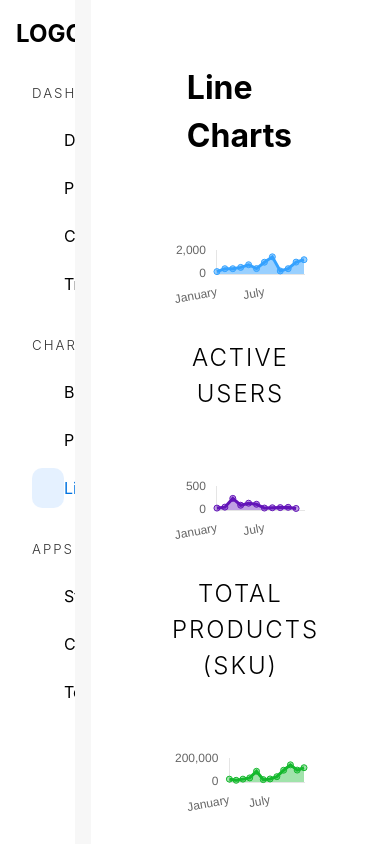
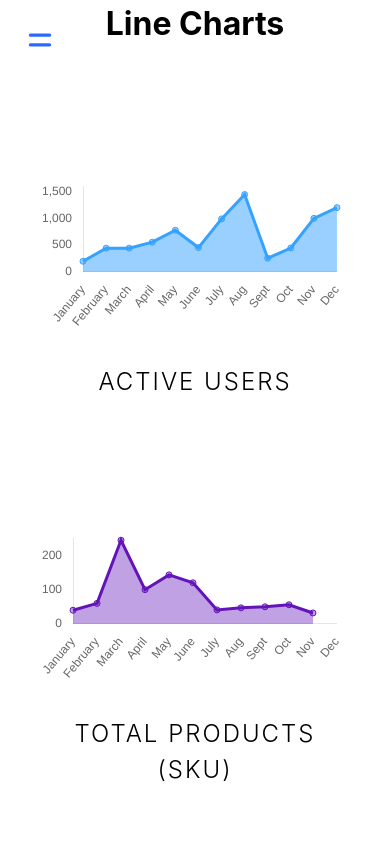
Before and after one commit to JarmanjitSingh/React_Admin_Dashboard_TS_2024, a React (Vite) app: page /admin/chart/line in a window 390 px wide. Built offline with nearby package versions, Linux system fonts and the light colour scheme.

Commit message:
responsiveness, hamburger, loader done and vercel.json added

```diff
--- a/src/App.tsx
+++ b/src/App.tsx
@@ -1,4 +1,4 @@
-import { BrowserRouter as Router, Routes, Route } from "react-router-dom";
+import { BrowserRouter as Router, Routes, Route, Link } from "react-router-dom";
 import { Suspense, lazy } from "react";
 import Loader from "./components/Loader";
 
@@ -24,6 +24,16 @@
     <Router>
       <Suspense fallback={<Loader />}>
         <Routes>
+        <Route
+            path="/"
+            element={
+              <div className="homePageDiv">
+              <Link to="/admin/dashboard">
+                <button className="visit_dashboard">Visit Dashboard</button>
+              </Link>
+              </div>
+            }
+          />
           <Route path="/admin/dashboard" element={<Dashboard />} />
           <Route path="/admin/customer" element={<Customers />} />
           <Route path="/admin/product" element={<Products />} />
--- a/src/components/AdminSidebar.tsx
+++ b/src/components/AdminSidebar.tsx
@@ -1,21 +1,76 @@
 import { Link, Location, useLocation } from "react-router-dom";
-import { RiDashboardFill, RiShoppingBag3Fill, RiCoupon3Fill } from "react-icons/ri";
+import {
+  RiDashboardFill,
+  RiShoppingBag3Fill,
+  RiCoupon3Fill,
+} from "react-icons/ri";
 import { IoIosPeople } from "react-icons/io";
 import { AiFillFileText } from "react-icons/ai";
 import { IconType } from "react-icons";
-import { FaChartBar, FaChartPie, FaChartLine,FaStopwatch, FaGamepad } from "react-icons/fa";
+import {
+  FaChartBar,
+  FaChartPie,
+  FaChartLine,
+  FaStopwatch,
+  FaGamepad,
+} from "react-icons/fa";
+import { useEffect, useState } from "react";
+import { HiMenuAlt4 } from "react-icons/hi";
 
 const AdminSidebar = () => {
   const location = useLocation();
 
+  const [showModal, setShowModal] = useState<boolean>(false);
+  const [phoneActive, setPhoneActive] = useState<boolean>(
+    window.innerWidth < 1100
+  );
+
+  const resizeHandler = () => {
+    setPhoneActive(window.innerWidth < 1100);
+  };
+
+  useEffect(() => {
+    window.addEventListener("resize", resizeHandler);
+
+    return () => {
+      window.removeEventListener("resize", resizeHandler);
+    };
+  }, []);
   return (
-    <aside>
-      <h2>LOGO.</h2>
+    <>
+      {phoneActive && (
+        <button id="hamburger" onClick={() => setShowModal(true)}>
+          <HiMenuAlt4 />
+        </button>
+      )}
 
-      <DivOne location={location} />
-      <DivTwo location={location} />
-      <DivThree location={location} />
-    </aside>
+      <aside
+        style={
+          phoneActive
+            ? {
+                width: "20rem",
+                height: "100vh",
+                position: "fixed",
+                top: 0,
+                left: showModal ? "0" : "-20rem",
+                transition: "all 0.5s",
+              }
+            : {}
+        }
+      >
+        <h2>LOGO.</h2>
+
+        <DivOne location={location} />
+        <DivTwo location={location} />
+        <DivThree location={location} />
+
+        {phoneActive && (
+          <button id="close-sidebar" onClick={() => setShowModal(false)}>
+            Close
+          </button>
+        )}
+      </aside>
+    </>
   );
 };
 
--- a/src/components/Loader.tsx
+++ b/src/components/Loader.tsx
@@ -2,9 +2,9 @@
 
 const Loader = () => {
   return (
-    <div>
-      Loading...
-    </div>
+    <section className="loader">
+    <div></div>
+  </section>
   )
 }
 
--- /dev/null
+++ b/src/styles/_mediaquery.scss
@@ -0,0 +1,64 @@
+@media screen and (width<= 1200px) {
+    .adminContainer {
+      overflow: auto;
+    }
+
+    .dashboard {
+      .widgetContainer,
+      .graphContainer,
+      .transactionContainer {
+        justify-content: center;
+        flex-wrap: wrap;
+      }
+      .graphContainer{
+        padding: 2rem;
+      }
+      .transactionContainer {
+        padding: 2rem;
+        height: unset;
+      }
+    }
+
+    .product-management {
+      padding: 2rem;
+    }
+  }
+
+  @media screen and (width<= 1100px) {
+    .adminContainer {
+      grid-template-columns: 1fr !important;
+    }
+  }
+
+  @media screen and (width<= 600px) {
+    .product-management {
+      flex-direction: column;
+      align-items: center;
+      padding: 0;
+      > section {
+        max-width: 400px;
+      }
+    }
+
+    .chart-container {
+      padding: 0;
+      > h1 {
+        margin: 0;
+        text-align: center;
+      }
+      > section {
+        margin: 8rem auto;
+      }
+    }
+
+    .dashboard-app-container > section {
+      .coupon-form,
+      .stopwatch {
+        display: flex;
+        flex-direction: column;
+      }
+      .stopwatch {
+        align-items: center;
+      }
+    }
+  }
--- a/src/styles/app.scss
+++ b/src/styles/app.scss
@@ -3,6 +3,7 @@
 @import "products";
 @import "charts";
 @import "dashboardapp";
+@import "mediaquery"; //alwaus place in last
 
 :root {
   font-family: Inter, system-ui, Avenir, Helvetica, Arial, sans-serif;
@@ -125,18 +126,18 @@
         }
       }
 
-      &:first-child{
+      &:first-child {
         border-left: none;
       }
 
-      &:last-child{
+      &:last-child {
         border-radius: none;
       }
     }
   }
 }
 
-.tablePagination{
+.tablePagination {
   @include flex;
   padding: 2rem;
   > button {
@@ -153,3 +154,77 @@
     }
   }
 }
+
+#hamburger {
+  display: grid;
+  place-items: center;
+  @include square(3rem);
+  border: none;
+  outline: none;
+  cursor: pointer;
+  color: rgba(44, 104, 255);
+  position: fixed;
+  top: 1rem;
+  left: 1rem;
+  font-size: 2rem;
+  background-color: white;
+  border-radius: 50%;
+  z-index: 9;
+}
+
+#close-sidebar {
+  width: 80%;
+  margin: 1rem auto;
+  display: block;
+  padding: 0.75rem;
+  border: none;
+  outline: none;
+  cursor: pointer;
+  background-color: rgb(168, 2, 2);
+  color: white;
+  border-radius: 10px;
+}
+
+.loader {
+  width: 100%;
+  height: 100vh;
+  @include flex;
+  > div {
+    @include square(10rem);
+    border-radius: 50%;
+    border-top: 1rem solid rgb(43, 43, 43);
+    border-left: 1rem solid rgb(43, 43, 43);
+    border-right: 1rem solid #fff;
+    border-bottom: 1rem solid #fff;
+    animation: loading-animation 0.5s linear infinite;
+  }
+}
+
+@keyframes loading-animation {
+  to {
+    transform: rotateZ(360deg);
+  }
+}
+
+.homePageDiv {
+  height: 100vh;
+  width: 100vw;
+  @include flex;
+
+  .visit_dashboard {
+    width: 12rem;
+    height: 4rem;
+    border-radius: 10px;
+    font-size: 1.2rem;
+    font-weight: 600;
+    border: none;
+    outline: none;
+    background-color: rgb(255, 44, 44);
+    cursor: pointer;
+    color: white;
+
+    &:hover {
+      opacity: 0.6;
+    }
+  }
+}
```
Also changed, not shown: vercel.json (added).
